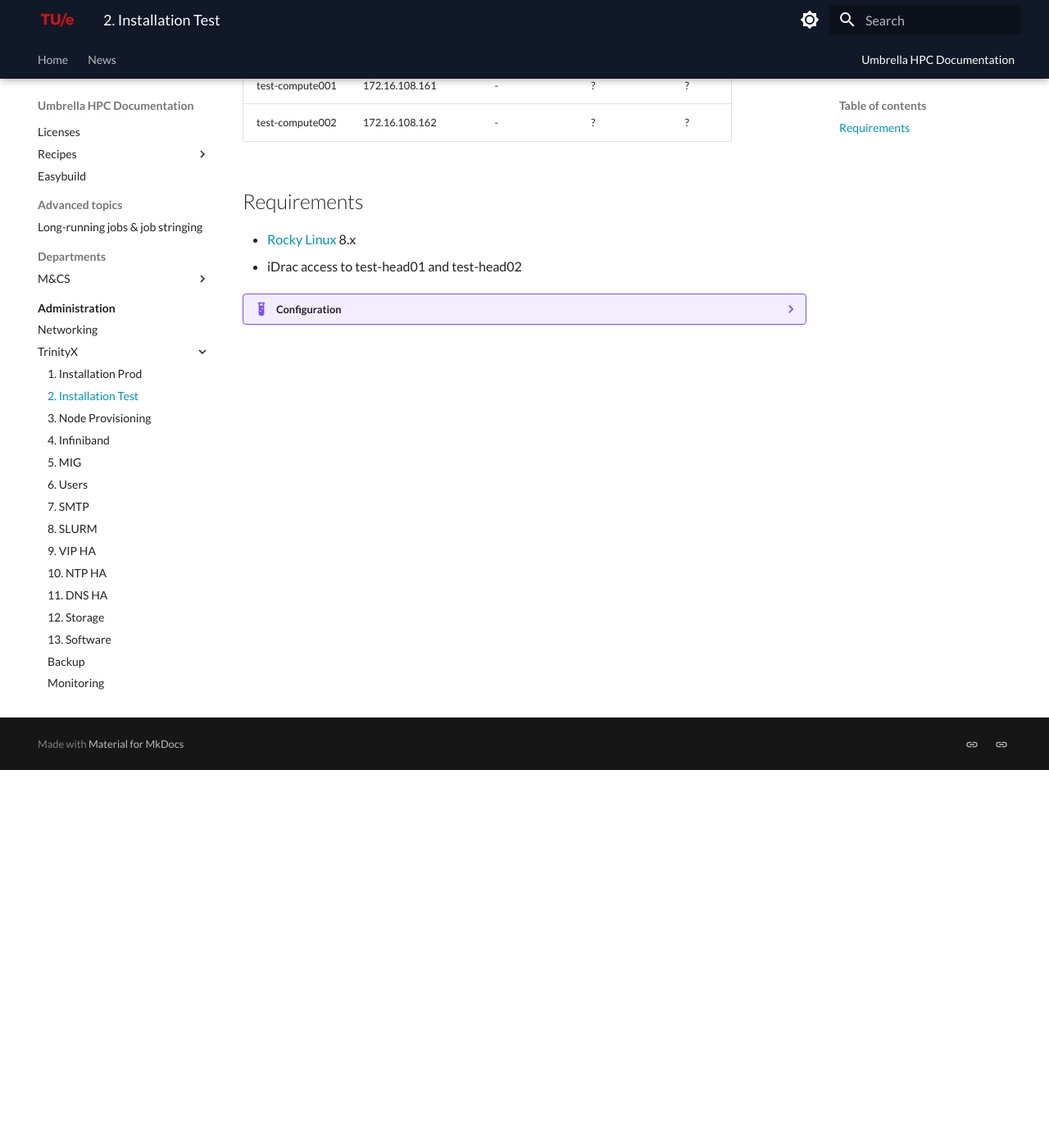
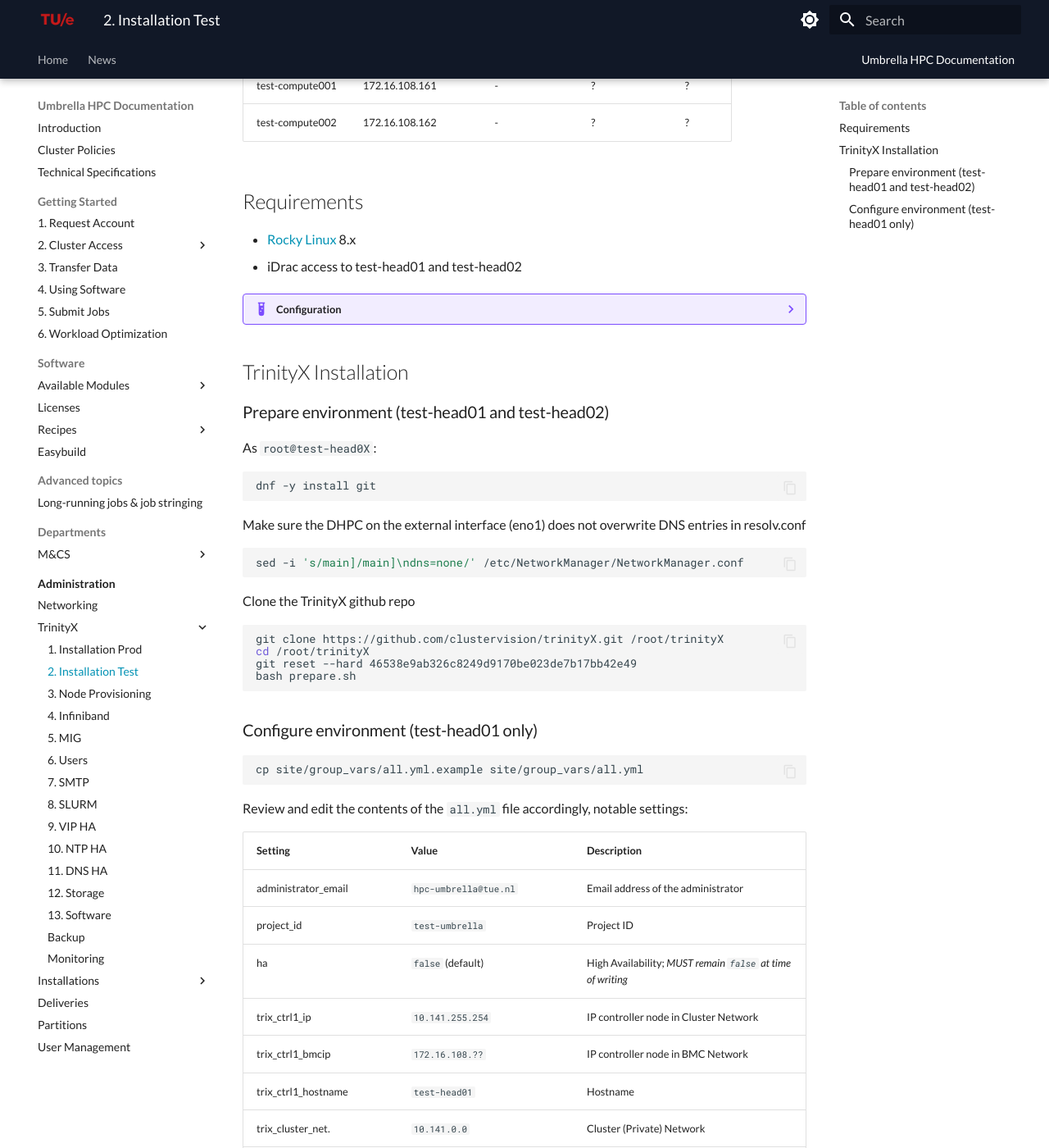
Before and after one commit to gferhpc/supercomputing.tue.nl, an MkDocs documentation site: the page built from pages/documentation/administration/trinityx/test-installation.md, in a window 1280 px wide and 1400 px high, scrolled down 461 px. Shown: the whole window at 82% size. Built offline with MkDocs 1.6.1 and Material for MkDocs 9.7.7, drawn with Linux system fonts in a browser that asks for light colours; some of the changed text lies outside the part shown.

Commit message:
Update test-installation.md

````diff
--- a/pages/documentation/administration/trinityx/test-installation.md
+++ b/pages/documentation/administration/trinityx/test-installation.md
@@ -78,3 +78,54 @@
     dnf -y install lldpd
     systemctl enable --now lldpd
     ```
+
+## TrinityX Installation
+
+### Prepare environment (test-head01 and test-head02)
+
+As `root@test-head0X`:
+
+```shell
+dnf -y install git
+```
+
+Make sure the DHPC on the external interface (eno1) does not overwrite DNS entries in resolv.conf
+
+```shell
+sed -i 's/main]/main]\ndns=none/' /etc/NetworkManager/NetworkManager.conf
+```
+
+Clone the TrinityX github repo
+
+```shell
+git clone https://github.com/clustervision/trinityX.git /root/trinityX
+cd /root/trinityX
+git reset --hard 46538e9ab326c8249d9170be023de7b17bb42e49
+bash prepare.sh
+```
+
+### Configure environment (test-head01 only)
+
+```shell
+cp site/group_vars/all.yml.example site/group_vars/all.yml
+```
+
+Review and edit the contents of the `all.yml` file accordingly, notable settings:
+
+| Setting                      | Value                         | Description                                                 |
+|------------------------------|-------------------------------|-------------------------------------------------------------|
+| administrator_email          | `hpc-umbrella@tue.nl`         | Email address of the administrator                          |
+| project_id                   | `test-umbrella`               | Project ID                                                  |
+| ha                           | `false` (default)             | High Availability; _MUST remain `false` at time of writing_ |
+| trix_ctrl1_ip                | `10.141.255.254 `             | IP controller node in Cluster Network                       |
+| trix_ctrl1_bmcip             | `172.16.108.??`               | IP controller node in BMC Network                           |
+| trix_ctrl1_hostname          | `test-head01`                 | Hostname                                                    |
+| trix_cluster_net.            | `10.141.0.0`                  | Cluster (Private) Network                                   |
+| trix_cluster_netprefix.      | `16`                          | CIDR of Cluster Network                                     |
+| trix_cluster_dhcp_start      | `10.141.128.0`                | Start of DHCP range for nodes                               |
+| trix_cluster_dhcp_end        | `10.141.135.255`              | End of DHCP range for nodes                                 |
+| trix_external_fqdn           | `test-umbrella-cluster.hpc.tue.nl` | FQDN of the external interface of the cluster          |
+| trix_dns_forwarders          | `[131.155.2.3, 131.155.3.3]`  | List of DNS forwarders to use for the cluster.              |
+| firewalld_public_interfaces  | `[bond0.131]`                 | List of public interfaces to use for the cluster.           |
+| firewalld_trusted_interfaces | `[bond0.141]`                 | List of trusted interfaces to use for the cluster.          |
+| el8_openhpc_repositories     | `OpenHPC/2/update.2.6.2/EL_8` | Activate latest update to OpenHPC 2.6                       |
````
